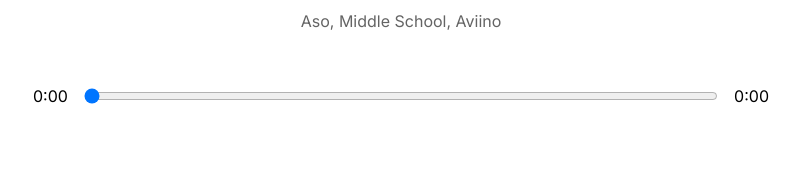
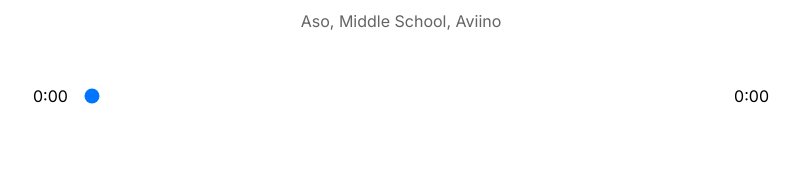
Before and after one commit to judeclark19/turntable, a React (Create React App) app: page / in a window 1280 px wide. Shown: the part 490-662 px from the top of the page, without its empty margins (239-1040 px from the left). Built offline with nearby package versions, Linux system fonts and the light colour scheme.

Commit message:
stripping styles off of the range input

```diff
--- a/src/components/Player.jsx
+++ b/src/components/Player.jsx
@@ -88,7 +88,7 @@ function Player({
           max={songInfo.duration ? songInfo.duration : 0}
           value={songInfo.currentTime}
         />
-        <p>{formatTime(songInfo.duration)}</p>
+        <p>{songInfo.duration ? formatTime(songInfo.duration) : "0:00"}</p>
       </div>
       <div className="play-control">
         <FontAwesomeIcon
--- a/src/styles/_player.scss
+++ b/src/styles/_player.scss
@@ -16,6 +16,9 @@
   input {
     width: 100%;
     padding: 1rem 0rem;
+    -webkit-appearance: none;
+    background-color: transparent;
+    cursor: pointer;
   }
   p {
     padding: 1rem;
@@ -30,3 +33,7 @@
   align-items: center;
   padding: 1rem;
 }
+
+input[type="range"]:focus {
+  outline: none;
+}
```
